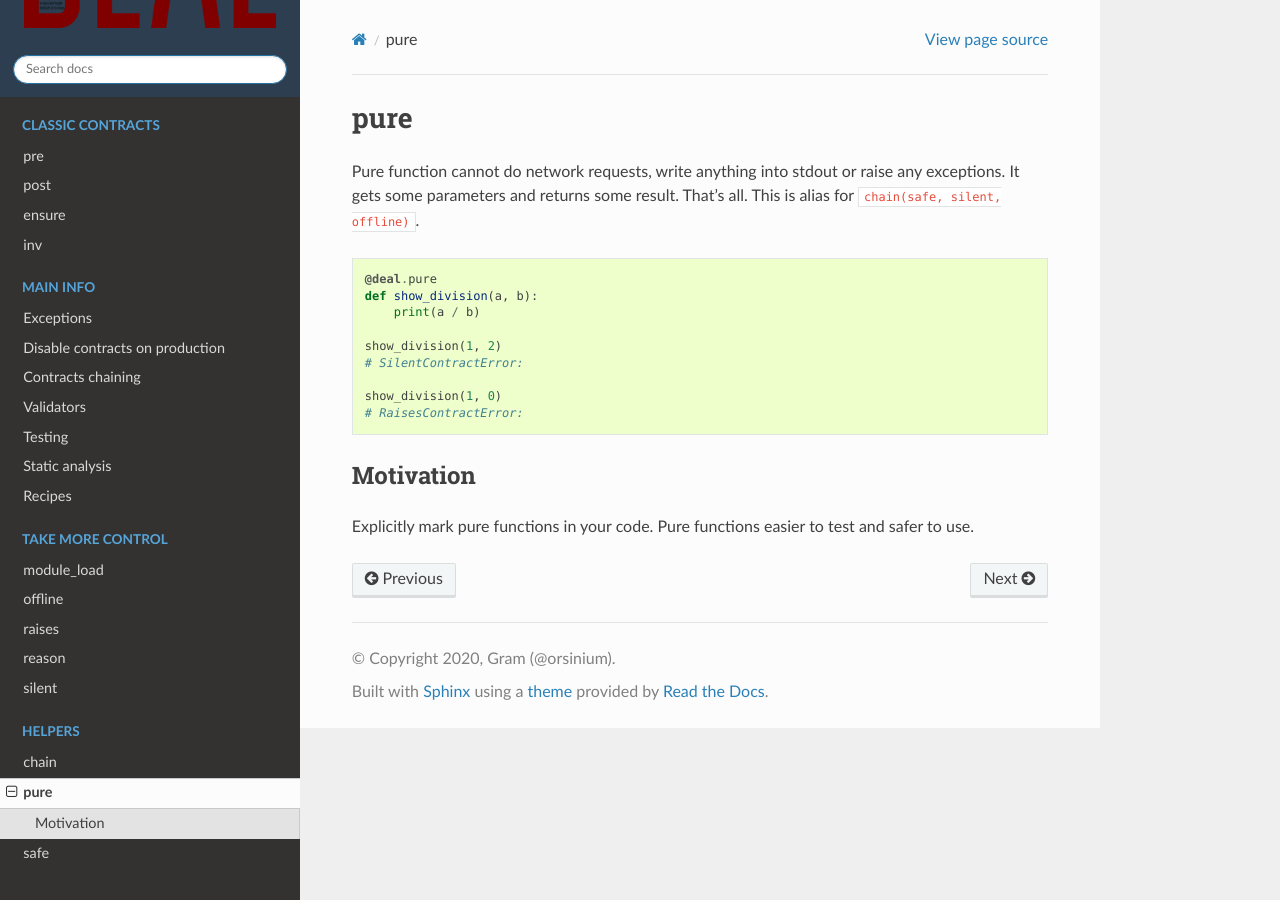
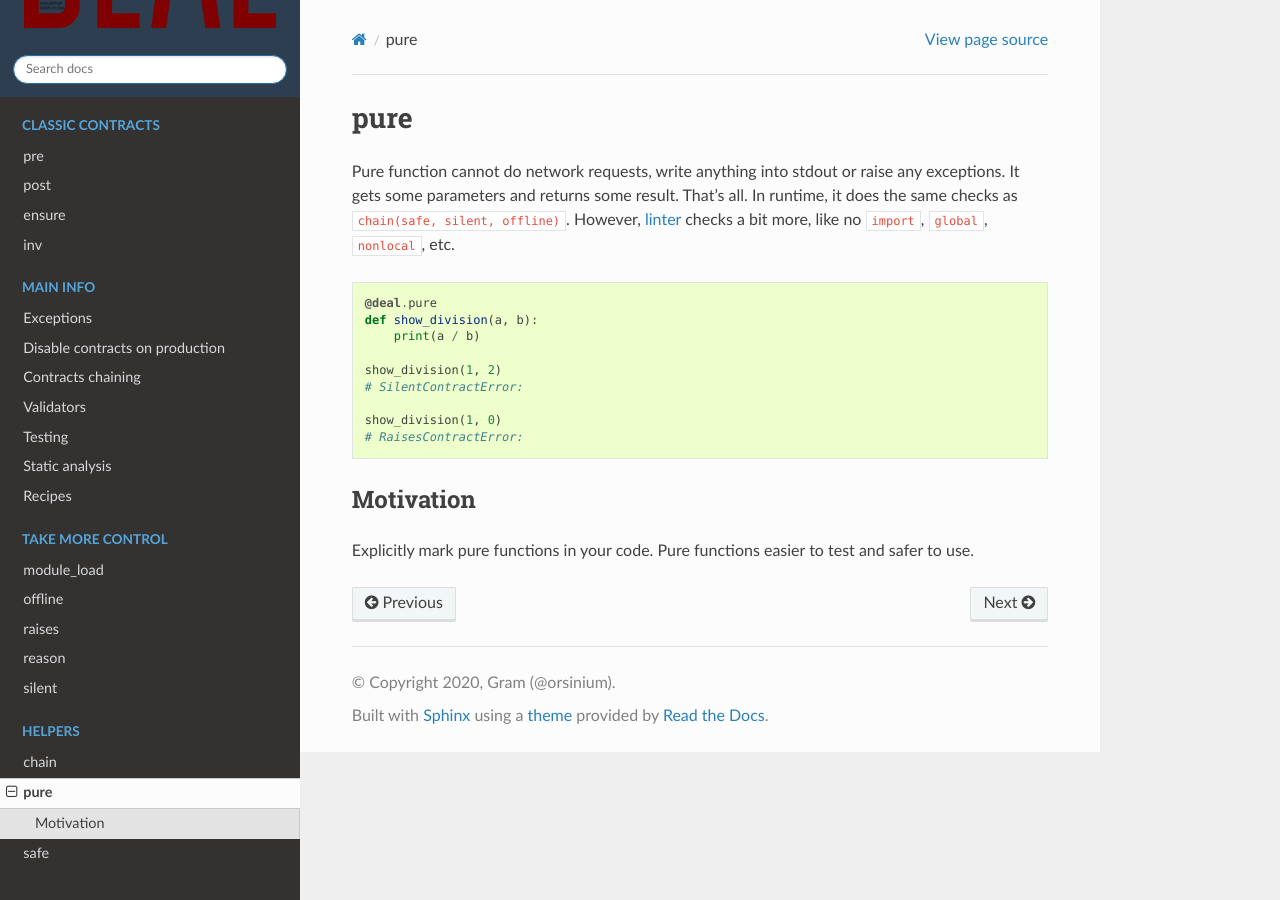
Before and after one commit to life4/deal, a Sphinx documentation site: the page built from docs/decorators/pure.md, in a window 1280 px wide. Built offline with Sphinx 7.4.7 and the Read the Docs theme 2.0.0, drawn with Linux system fonts in a browser that asks for light colours.

Commit message:
upd docs

````diff
--- a/docs/decorators/pure.md
+++ b/docs/decorators/pure.md
@@ -1,6 +1,6 @@
 # pure
 
-Pure function cannot do network requests, write anything into stdout or raise any exceptions. It gets some parameters and returns some result. That's all. This is alias for `chain(safe, silent, offline)`.
+Pure function cannot do network requests, write anything into stdout or raise any exceptions. It gets some parameters and returns some result. That's all. In runtime, it does the same checks as `chain(safe, silent, offline)`. However, [linter](../linter.html) checks a bit more, like no `import`, `global`, `nonlocal`, etc.
 
 ```python
 @deal.pure
````
